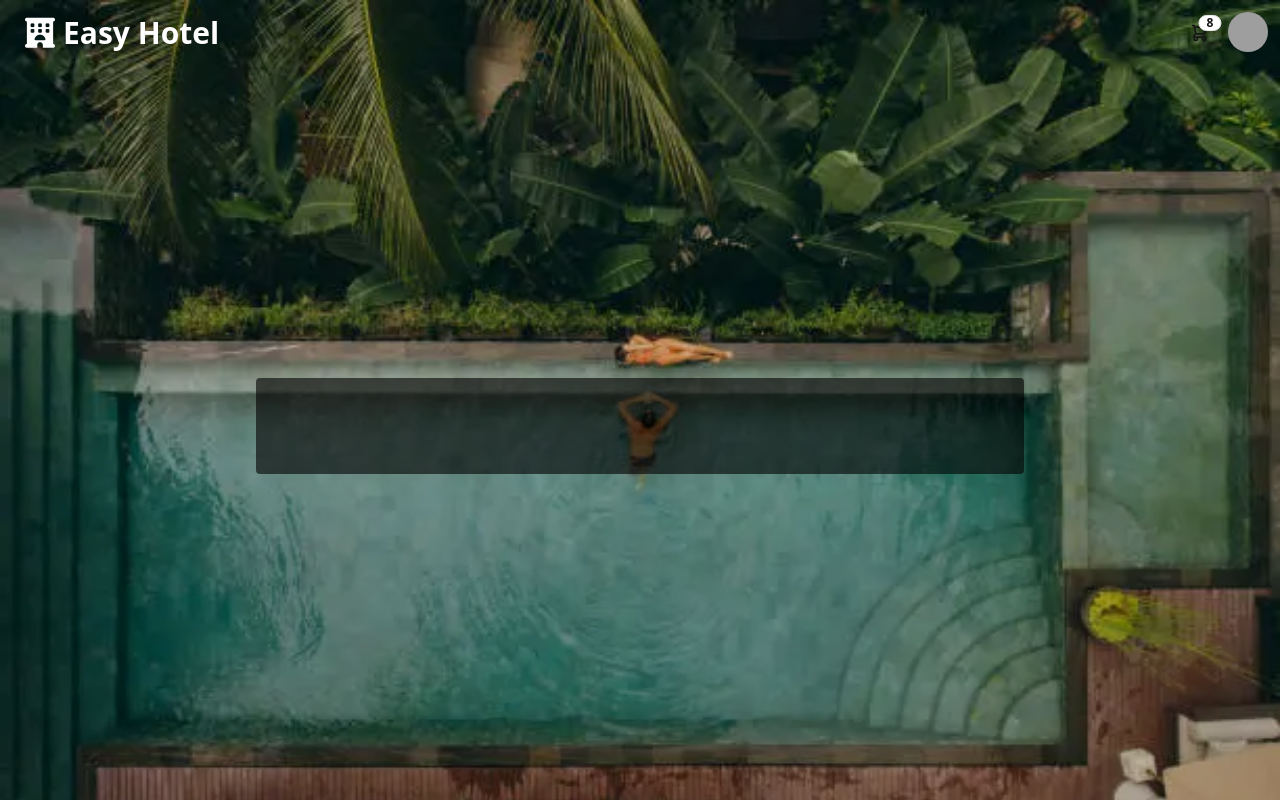
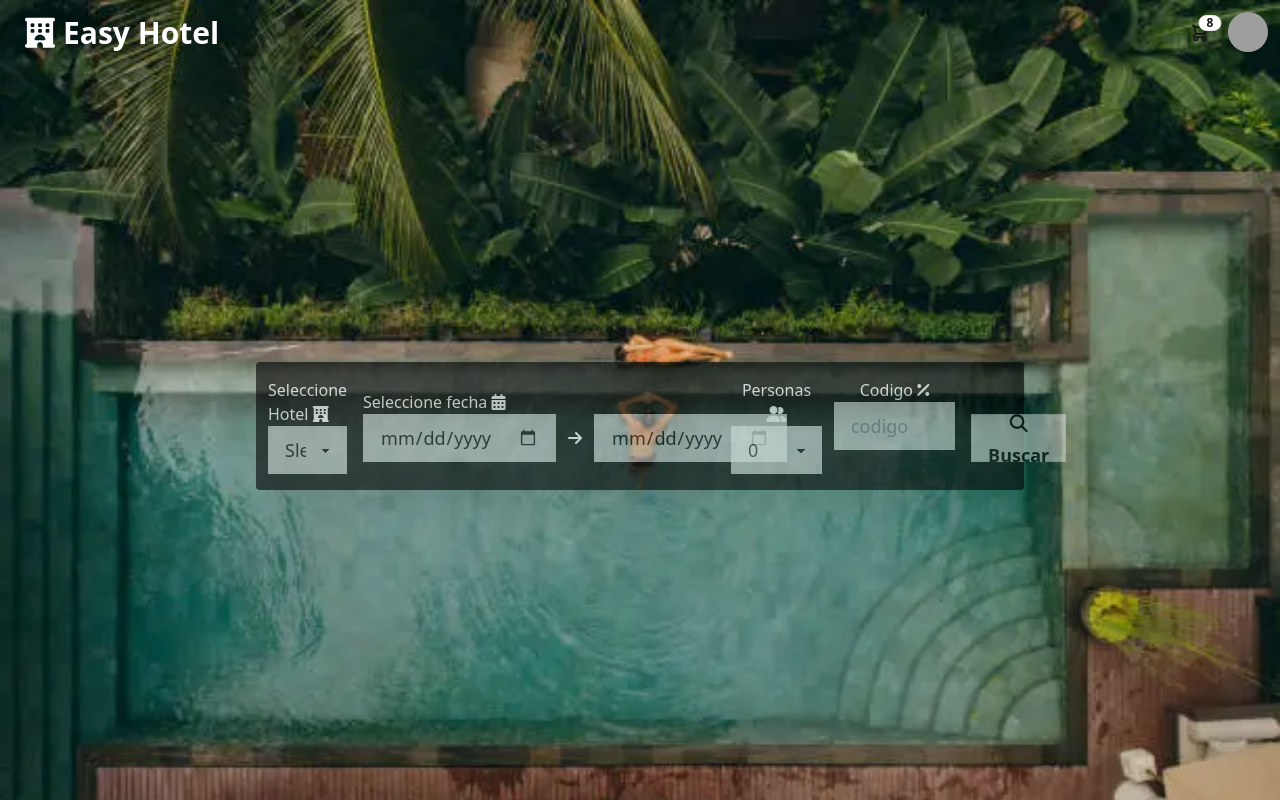
Before and after one commit to michelcub/search_hotels_front, a React (Vite) app: page / in a window 1280 px wide. Built offline with nearby package versions, Linux system fonts and the light colour scheme; grey boxes are pictures that could not be loaded.

Commit message:
widget with find hotel and room

```diff
--- a/src/App.css
+++ b/src/App.css
@@ -1,3 +1,3 @@
 .app{
-  background-color: rgba(0, 0, 0, 0.2);
+  background-color: rgba(0, 0, 0, 0.1);
 }
--- /dev/null
+++ b/src/Components/DateRangePicker.jsx
@@ -0,0 +1,9 @@
+export const DateRangePicker = ({action}) => {
+    return (
+        <div className="flex items-center gap-3">
+            <input className="input w-full max-w-xs bg-white opacity-[70%] rounded-none text-black text-lg" name={'init'} onChange={action}  type="date"/>
+            <i className="fa-solid fa-arrow-right"></i>
+            <input className="input w-full max-w-xs bg-white opacity-[70%] rounded-none text-black text-lg"  name={'end'} onChange={action}  type="date"/>
+        </div>
+    )
+}
--- /dev/null
+++ b/src/Components/SelectInput.jsx
@@ -0,0 +1,15 @@
+export const SelectInput = ({name, action, placeholder, data}) => {
+    return (
+        <select className="select w-full  bg-white opacity-[70%] rounded-none text-black text-lg" name={name} onChange={action}>
+            <option disabled selected>{placeholder}</option>
+            <option >{placeholder}</option>
+            {
+                data && data?.map(value => {
+                    return (
+                        `<option>${value}</option>`
+                    )
+                })
+            }
+        </select>
+    )
+}
--- /dev/null
+++ b/src/Components/TextInput.jsx
@@ -0,0 +1,6 @@
+export const TextInput = ({name, action, placeholder, value, type='text'}) => {
+    return (
+        <input className="input w-full max-w-xs bg-white opacity-[70%] rounded-none text-black text-lg" placeholder={placeholder} name={name} onChange={action} value={value} type={type}/>
+
+    )
+}
--- a/src/Pages/SearchView.jsx
+++ b/src/Pages/SearchView.jsx
@@ -1,11 +1,52 @@
+
+import { useState } from 'react';
+
+
+import { SelectInput } from "../Components/SelectInput"
+import { DateRangePicker } from '../Components/DateRangePicker';
+import { TextInput } from '../Components/TextInput';
+
 
 
 export const SearchView= () => {
+
+    const [selectionRange, setSelectionRange] = useState();
+
+
+
     return(
         <section className="w-screen h-[90vh] bg-transparent flex justify-center items-center">
-            <div className="bg-black opacity-[60%] w-[60vw] h-[6rem] rounded">
+            <form className="bg-black opacity-[60%] w-[95vw] xl:w-[60vw] xl:h-[8rem] rounded shadow-2xl flex items-center flex-col xl:flex-row  p-3 gap-4 ">
+                <label className="w-full xl:w-[14rem] text-white text-start">
+                        Seleccione Hotel  <i className="fa-solid fa-hotel"></i> <br/>
+                    <SelectInput placeholder={'Sleccione Hotel'}/>
+                </label>
 
-            </div>
+                <label className="w-full xl:w-[22rem] text-white text-start">
+                        Seleccione fecha  <i className="fa-solid fa-calendar-days"></i>
+                        <DateRangePicker/>
+                </label>
+
+
+                <div className='flex gap-3 w-full xl:w-[14rem]'>
+                    <label className="xl:w-[6rem] text-white text-center">
+                            Personas  <i className="fa-solid fa-user-group"></i>
+                        <SelectInput placeholder={'0'}/>
+                    </label>
+
+                    <label className="xl:w-[8rem] text-white text-center">
+                            Codigo  <i className="fa-solid fa-percent"></i>
+                        <TextInput placeholder={'codigo'}/>
+                    </label>
+                </div>
+
+                <label className="w-full xl:w-[8rem] text-white text-center flex items-end">
+                    <button className='btn w-full bg-white opacity-[70%] rounded-none text-black text-lg mt-6'>
+                    <i className="fa-solid fa-magnifying-glass"></i> Buscar
+                    </button>
+                </label>
+
+            </form>
         </section>
     )
 }
```
